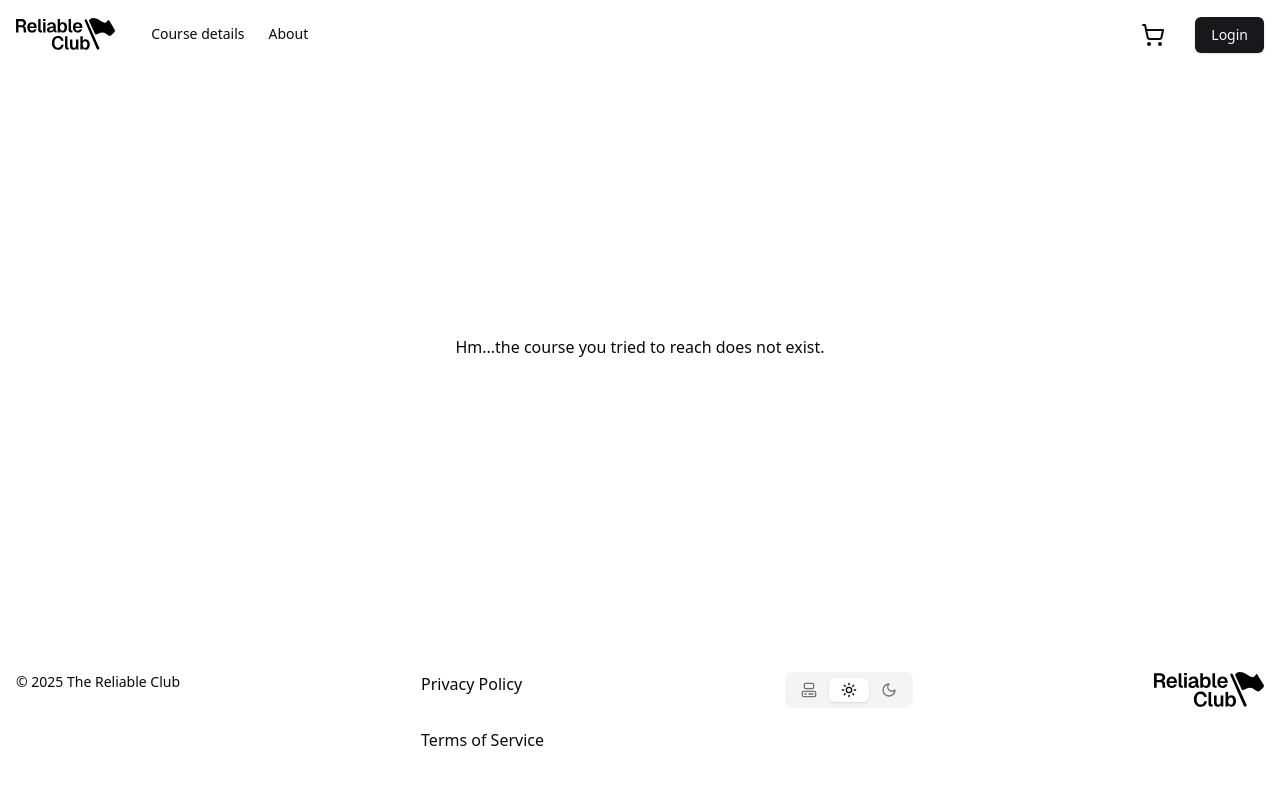
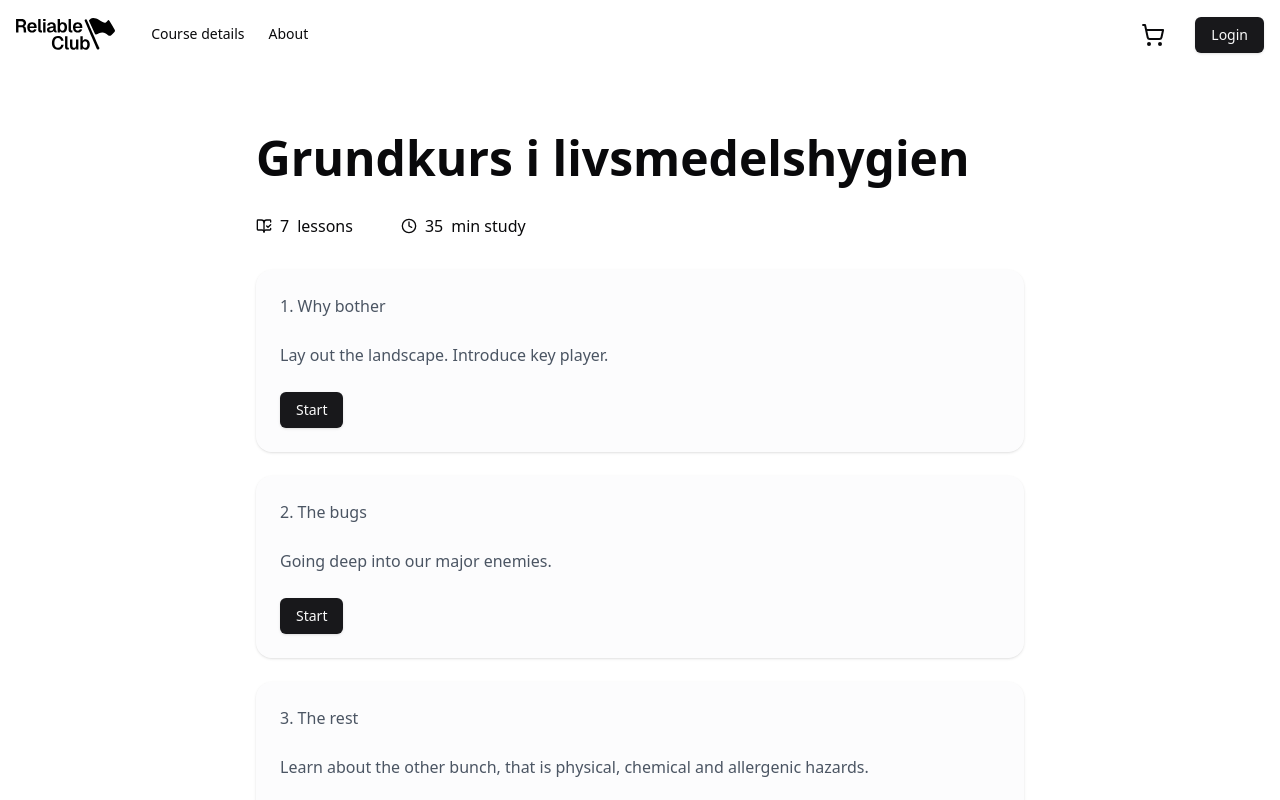
Before and after one commit to evilpaper/reliable, a Next.js app: page /courses/food-hygiene-foundations in a window 1280 px wide. Shown: the top 800 px of the page. Built offline with nearby package versions, Linux system fonts and the light colour scheme.

Commit message:
Add really ugly implementation of lessons

```diff
--- /dev/null
+++ b/src/app/(landing)/courses/[courseSlug]/lessons/[id]/page.tsx
@@ -0,0 +1,27 @@
+import { courses } from "@/features/course/courses";
+
+interface PageProps {
+  params: {
+    courseSlug: string;
+    id: string;
+  };
+}
+
+export default async function Page({ params }: PageProps) {
+  const course = courses.find(
+    (course) => course.courseSlug === params.courseSlug
+  );
+
+  // console.log(course);
+
+  const lesson = course?.lessons.find((lesson) => {
+    console.log(params.id);
+    return lesson.lessonNumber.toString() === params.id;
+  });
+
+  if (!lesson) {
+    return <h1>Hm...the lesson you tried to reach does not exist.</h1>;
+  }
+
+  return <p>{lesson.content}</p>;
+}
--- a/src/app/(landing)/courses/[slug]/[lesson]/page.tsx
+++ /dev/null
@@ -1,18 +0,0 @@
-import { courses } from "@/features/course/courses";
-
-interface PageProps {
-  params: {
-    slug: string;
-    lesson: string;
-  };
-}
-
-export default async function Page({ params }: PageProps) {
-  // const course = courses.find((course) => course.slug === params.slug);
-
-  // if (!lesson) {
-  //   return <h1>Hm...the lesson you tried to reach does not exist.</h1>;
-  // }
-
-  return <p>I am a chapter</p>;
-}
--- a/src/features/course/course-screen.tsx
+++ b/src/features/course/course-screen.tsx
@@ -66,7 +66,7 @@ export async function CourseScreen({ course }: Props) {
                   <Link
                     href={`/courses/${
                       course.courseSlug
-                    }/lesson-${lessonNumber.toString()}`}
+                    }/lessons/${lessonNumber.toString()}`}
                   >
                     Start
                   </Link>
```
Also changed, not shown: src/app/(landing)/courses/[courseSlug]/page.tsx (renamed from src/app/(landing)/courses/[slug]/page.tsx).
